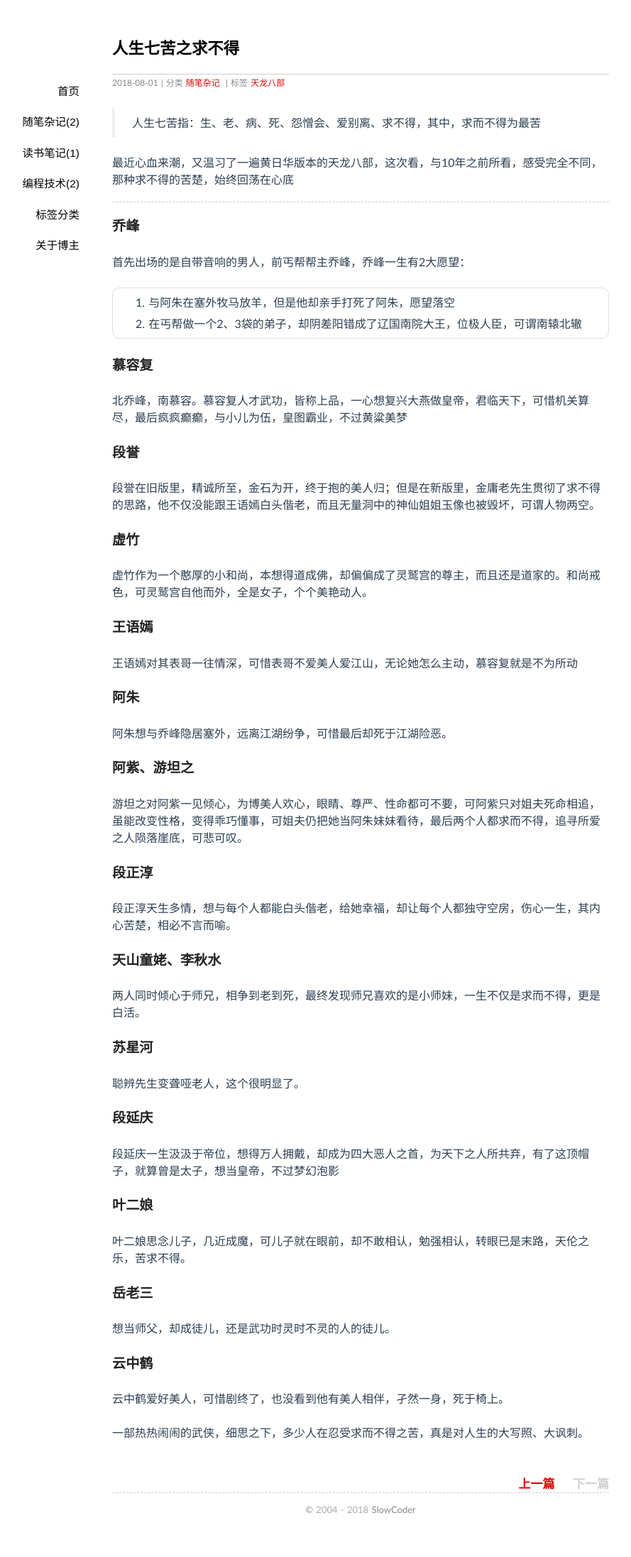
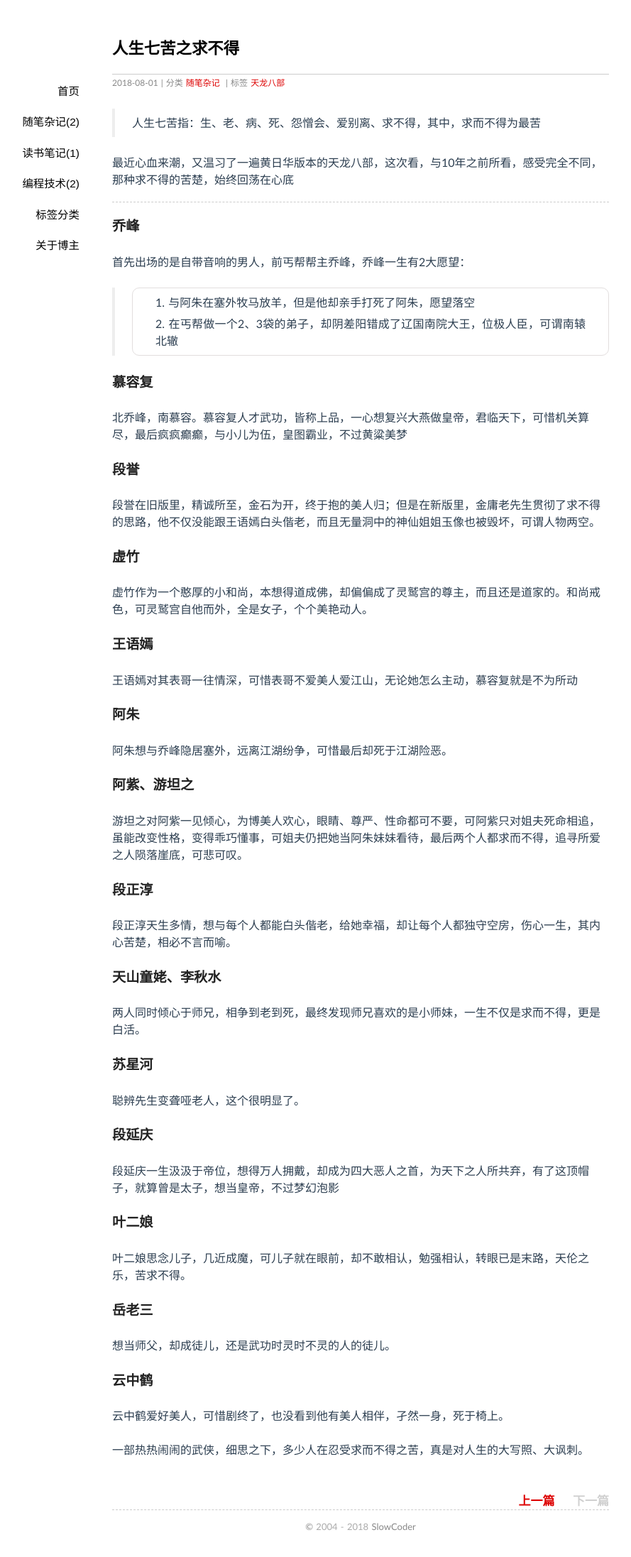
Before and after one commit to hellorld/hellorld.github.io, a Jekyll site: the page built from _posts/2018-08-01-qiu-bu-de.md, in a window 1280 px wide. Shown: the whole page at 71% size, without its empty margins (132-1021 px from the left). Built offline with Jekyll 4.4.1, drawn with Linux system fonts in a browser that asks for light colours; Markdown is read by kramdown in place of the engine named in the settings; comment, search, counter and statistics services are not loaded; before the commit the page ends 2169 px from its top, so only the background shows below that.

Commit message:
modify style

```diff
--- a/_posts/2018-08-01-qiu-bu-de.md
+++ b/_posts/2018-08-01-qiu-bu-de.md
@@ -15,8 +15,8 @@ tags: 天龙八部
 
 首先出场的是自带音响的男人，前丐帮帮主乔峰，乔峰一生有2大愿望：
 
-1. 与阿朱在塞外牧马放羊，但是他却亲手打死了阿朱，愿望落空
-2. 在丐帮做一个2、3袋的弟子，却阴差阳错成了辽国南院大王，位极人臣，可谓南辕北辙
+>1. 与阿朱在塞外牧马放羊，但是他却亲手打死了阿朱，愿望落空
+>2. 在丐帮做一个2、3袋的弟子，却阴差阳错成了辽国南院大王，位极人臣，可谓南辕北辙
 
 ### 慕容复
 
```
